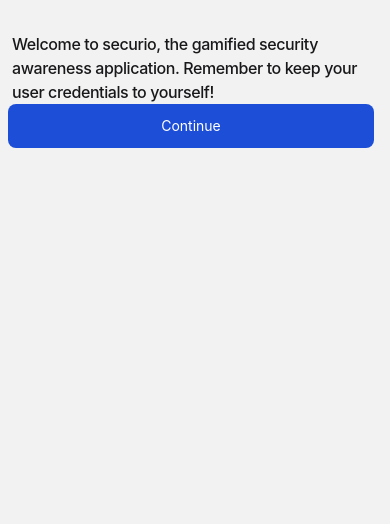
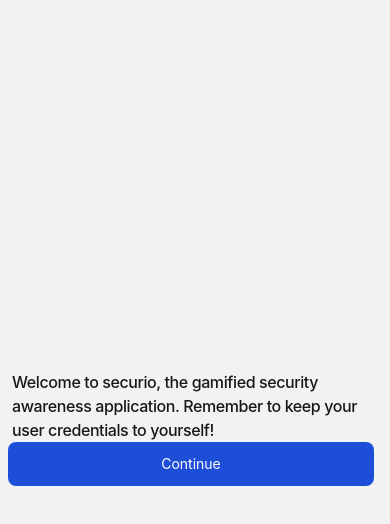
Before and after one commit to KamilKrr/HCI_WorkGamificationApp, a React Native app: screen /WelcomeScreen in a window 390 px wide. Shown: the top 524 px of the page. Built offline with nearby package versions, Linux system fonts and the light colour scheme.

Commit message:
center content in welcome screens and reintend files with 2 spaces

```diff
--- a/src/sceens/LoginScreen.js
+++ b/src/sceens/LoginScreen.js
@@ -5,6 +5,7 @@
 import AppText from "../components/AppText";
 import { useNavigation } from '@react-navigation/native';
 import CenteredContainer from "../components/CenteredContainer";
+import FullHeightContainer from "../components/FullHeightContainer";
 
 const LoginScreen = () => {
   const [email, setEmail] = useState('');
@@ -21,7 +22,8 @@
   };
 
   return (
-        <CenteredContainer >
+    <FullHeightContainer>
+      <CenteredContainer>
         <TextInput
           style={styles.input}
           placeholder="Email"
@@ -37,6 +39,8 @@
         />
         <AppButton title="Login" onPress={handleLogin} />
       </CenteredContainer>
+    </FullHeightContainer>
+
   );
 };
 
--- a/src/sceens/WelcomeScreen.js
+++ b/src/sceens/WelcomeScreen.js
@@ -3,6 +3,7 @@
 import AppText from "../components/AppText";
 import { useNavigation } from '@react-navigation/native';
 import CenteredContainer from "../components/CenteredContainer";
+import FullHeightContainer from "../components/FullHeightContainer";
 
 const WelcomeScreen = () =>{
   const navigation = useNavigation();
@@ -31,12 +32,14 @@
   }, []);
 
   return(
+    <FullHeightContainer>
       <CenteredContainer>
         <AppText>{text}</AppText>
         {isTextComplete && (
           <AppButton title="Continue" onPress={()=> navigation.navigate('LoginScreen')} />
         )}
       </CenteredContainer>
+    </FullHeightContainer>
   );
 };
 
```
Lines whose indentation alone changed are shown as unchanged.
